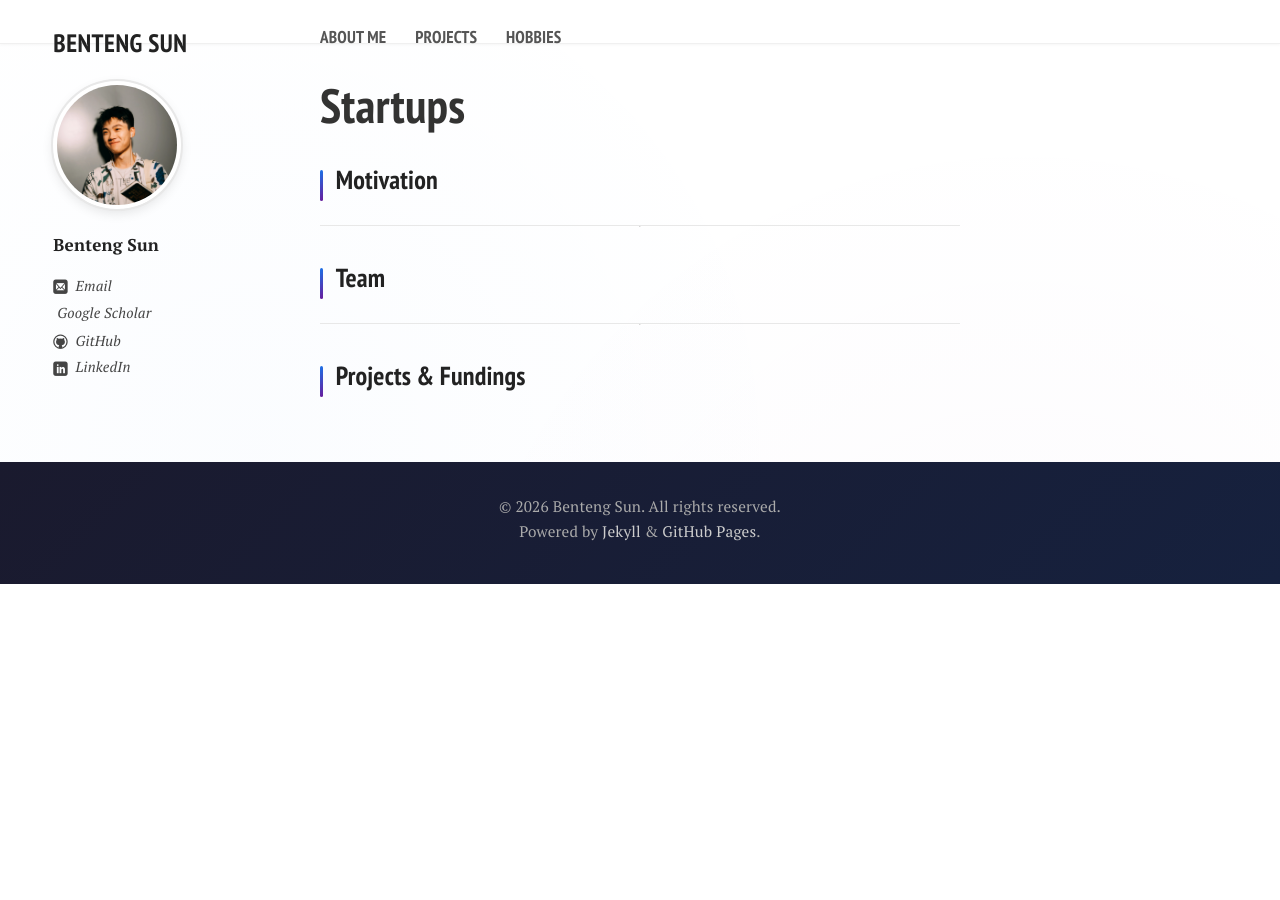
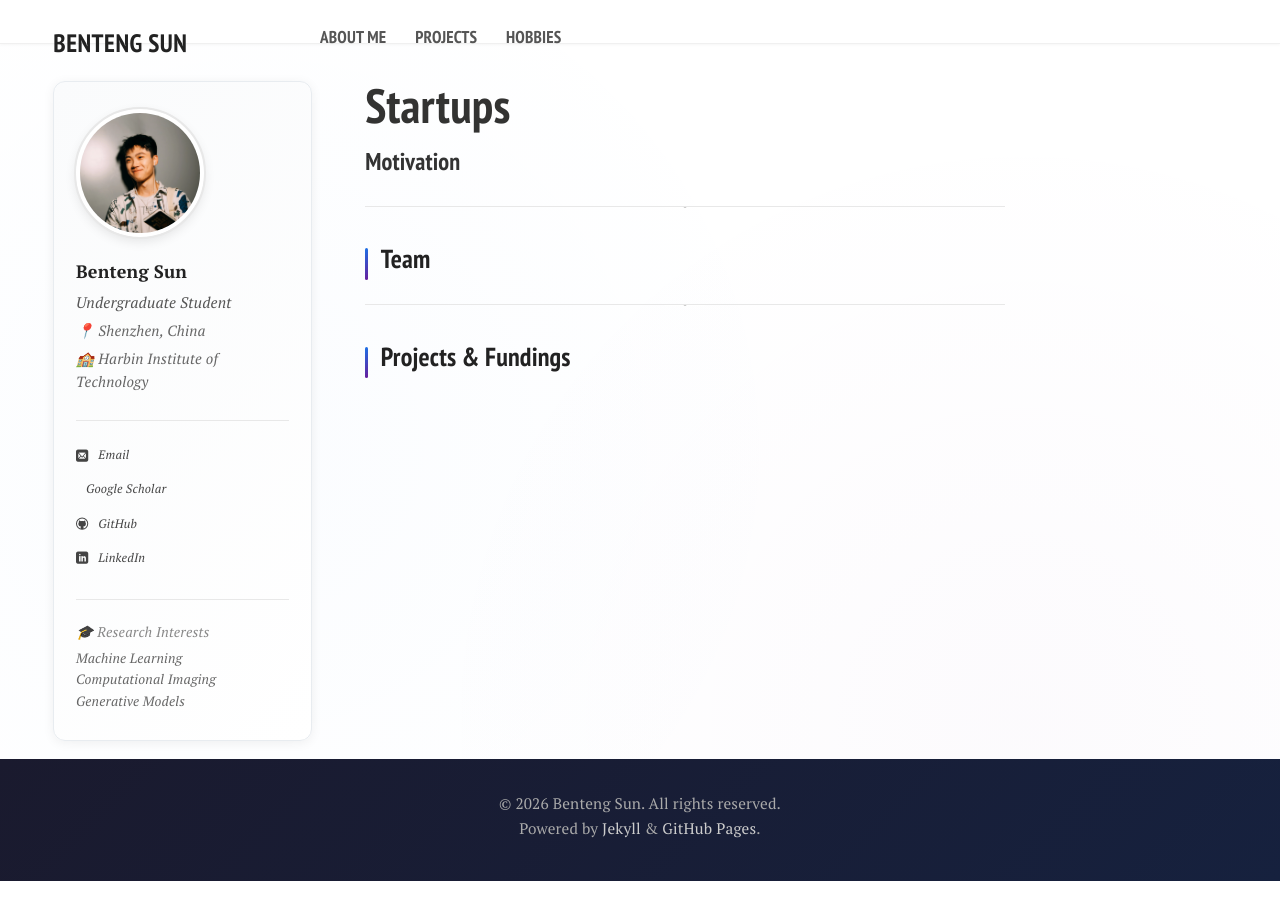
Before and after one commit to SMARK2022/SMARK2022.github.io, a Jekyll site: the page built from startups.md, in a window 1280 px wide. Built offline with Jekyll 4.4.1, drawn with Linux system fonts in a browser that asks for light colours; nearby versions of some CDN libraries; comment, search, counter and statistics services are not loaded; a style sheet for code colours, icons or effects is not loaded.

Commit message:
优化主页设计：添加友好开场白和充实左侧栏
## 主要改进
- 添加 "Hi there, I'm Benteng Sun 🎨" 友好开场白
- 主标题改为 "About Me 👋" 更加亲切

## 左侧栏优化
- 添加职位信息：Undergraduate Student
- 添加地理位置：📍 Shenzhen, China
- 添加所属机构：🏫 Harbin Institute of Technology
- 新增研究兴趣快速预览区块
- 优化链接间距和字体大小
- 添加分隔线区分不同信息区域

## 样式增强
- 为左侧栏添加渐变背景和圆角边框
- 优化链接 hover 效果，添加平移动画
- 为 h1 和 h2 标题添加特殊样式
- "Hi there" 标题使用独特样式，不显示装饰条

Co-Authored-By: Claude Opus 4.6 <noreply@anthropic.com>

```diff
--- a/_includes/author-bio.html
+++ b/_includes/author-bio.html
@@ -1,27 +1,40 @@
 <img src="{{ site.url }}/{{ site.owner.avatar }}" class="bio-photo" alt="{{ site.owner.name }} bio photo">
 
-<p style="text-indent:0;margin-top:0.8em;font-size:0.95em;font-weight:700;font-style:normal;color:#222;">{{ site.owner.name }}</p>
+<p style="text-indent:0;margin-top:0.8em;font-size:1em;font-weight:700;font-style:normal;color:#222;line-height:1.3;">{{ site.owner.name }}</p>
 
-{% if site.owner.bio %}<p style="text-indent:0;margin-top:0;font-style:italic;">{{ site.owner.bio }}</p>{% endif %}
+<p style="text-indent:0;margin-top:0.5em;font-size:0.85em;color:#555;line-height:1.5;">Undergraduate Student</p>
 
-{% if site.owner.email %}<p style="text-indent:0;margin-top:1.2em;margin-bottom:0.3em;"><a href="mailto:{{ site.owner.email }}" target="_blank"><i class="icon-mail"></i> Email</a></p>{% endif %}
+<p style="text-indent:0;margin-top:0.3em;font-size:0.82em;color:#666;line-height:1.5;">📍 Shenzhen, China</p>
 
-{% if site.owner.cv %}<p style="text-indent:0;margin-bottom:0.3em;"><a href="{{ site.owner.cv }}"><img src="{{ site.url }}/assets/logo/icons8-cv-100.png" width="16.5" height="16.5"> My CV</a></p>{% endif %}
+<p style="text-indent:0;margin-top:0.3em;font-size:0.82em;color:#666;line-height:1.5;">🏫 Harbin Institute of Technology</p>
 
-{% if site.owner.scholar %}<p style="text-indent:0;margin-bottom:0.3em;"><a href="{{ site.owner.scholar }}"><i class="ai ai-google-scholar-square"></i> Google Scholar</a></p>{% endif %}
+<div style="margin-top:1.5em;padding-top:1.2em;border-top:1px solid #e8e8e8;">
 
-{% if site.owner.github %}<p style="text-indent:0;margin-bottom:0.3em;"><a href="https://github.com/{{ site.owner.github }}"><i class="icon-github"></i> GitHub</a></p>{% endif %}
+{% if site.owner.email %}<p style="text-indent:0;margin-bottom:0.5em;"><a href="mailto:{{ site.owner.email }}" target="_blank" style="font-size:0.85em;"><i class="icon-mail"></i> Email</a></p>{% endif %}
 
-{% if site.owner.linkedin %}<p style="text-indent:0;margin-bottom:0.3em;"><a href="https://linkedin.com/in/{{ site.owner.linkedin }}"><i class="icon-linkedin"></i> LinkedIn</a></p>{% endif %}
+{% if site.owner.cv %}<p style="text-indent:0;margin-bottom:0.5em;"><a href="{{ site.owner.cv }}" style="font-size:0.85em;"><img src="{{ site.url }}/assets/logo/icons8-cv-100.png" width="16.5" height="16.5"> CV</a></p>{% endif %}
 
-{% if site.owner.twitter %}<p style="text-indent:0;margin-bottom:0.3em;"><a href="https://twitter.com/{{ site.owner.twitter }}"><i class="icon-twitter"></i> Twitter</a></p>{% endif %}
+{% if site.owner.scholar %}<p style="text-indent:0;margin-bottom:0.5em;"><a href="{{ site.owner.scholar }}" style="font-size:0.85em;"><i class="ai ai-google-scholar-square"></i> Google Scholar</a></p>{% endif %}
 
-{% if site.owner.researchgate %}<p style="text-indent:0;margin-bottom:0.3em;"><a href="{{ site.owner.researchgate }}"><img src="{{ site.url }}/assets/logo/icons8-rg.png" width="14" height="14"> ResearchGate</a></p>{% endif %}
+{% if site.owner.github %}<p style="text-indent:0;margin-bottom:0.5em;"><a href="https://github.com/{{ site.owner.github }}" style="font-size:0.85em;"><i class="icon-github"></i> GitHub</a></p>{% endif %}
 
-{% if site.owner.facebook %}<p style="text-indent:0;margin-bottom:0.3em;"><a href="https://facebook.com/{{ site.owner.facebook }}"><i class="icon-facebook"></i> Facebook</a></p>{% endif %}
+{% if site.owner.linkedin %}<p style="text-indent:0;margin-bottom:0.5em;"><a href="https://linkedin.com/in/{{ site.owner.linkedin }}" style="font-size:0.85em;"><i class="icon-linkedin"></i> LinkedIn</a></p>{% endif %}
 
-{% if site.owner.instagram %}<p style="text-indent:0;margin-bottom:0.3em;"><a href="https://instagram.com/{{ site.owner.instagram }}"><i class="icon-instagram"></i> Instagram</a></p>{% endif %}
+{% if site.owner.twitter %}<p style="text-indent:0;margin-bottom:0.5em;"><a href="https://twitter.com/{{ site.owner.twitter }}" style="font-size:0.85em;"><i class="icon-twitter"></i> Twitter</a></p>{% endif %}
 
-{% if site.owner.zhihu %}<p style="text-indent:0;margin-bottom:0.3em;"><a href="{{ site.owner.zhihu }}"><img src="{{ site.url }}/assets/logo/icons8-zhihu-96.png" width="15.8" height="15.8"> Zhihu</a></p>{% endif %}
+{% if site.owner.researchgate %}<p style="text-indent:0;margin-bottom:0.5em;"><a href="{{ site.owner.researchgate }}" style="font-size:0.85em;"><img src="{{ site.url }}/assets/logo/icons8-rg.png" width="14" height="14"> ResearchGate</a></p>{% endif %}
 
-{% if site.owner.bilibili %}<p style="text-indent:0;margin-bottom:0.3em;"><a href="https://space.bilibili.com/{{ site.owner.bilibili }}"><img src="{{ site.url }}/assets/logo/icons8-retro-tv-100.png" width="15" height="15"> Bilibili</a></p>{% endif %}
+{% if site.owner.facebook %}<p style="text-indent:0;margin-bottom:0.5em;"><a href="https://facebook.com/{{ site.owner.facebook }}" style="font-size:0.85em;"><i class="icon-facebook"></i> Facebook</a></p>{% endif %}
+
+{% if site.owner.instagram %}<p style="text-indent:0;margin-bottom:0.5em;"><a href="https://instagram.com/{{ site.owner.instagram }}" style="font-size:0.85em;"><i class="icon-instagram"></i> Instagram</a></p>{% endif %}
+
+{% if site.owner.zhihu %}<p style="text-indent:0;margin-bottom:0.5em;"><a href="{{ site.owner.zhihu }}" style="font-size:0.85em;"><img src="{{ site.url }}/assets/logo/icons8-zhihu-96.png" width="15.8" height="15.8"> Zhihu</a></p>{% endif %}
+
+{% if site.owner.bilibili %}<p style="text-indent:0;margin-bottom:0.5em;"><a href="https://space.bilibili.com/{{ site.owner.bilibili }}" style="font-size:0.85em;"><img src="{{ site.url }}/assets/logo/icons8-retro-tv-100.png" width="15" height="15"> Bilibili</a></p>{% endif %}
+
+</div>
+
+<div style="margin-top:1.5em;padding-top:1.2em;border-top:1px solid #e8e8e8;">
+  <p style="text-indent:0;font-size:0.78em;color:#888;line-height:1.5;margin-bottom:0.4em;">🎓 Research Interests</p>
+  <p style="text-indent:0;font-size:0.75em;color:#666;line-height:1.6;margin-bottom:0;">Machine Learning<br>Computational Imaging<br>Generative Models</p>
+</div>
--- a/assets/css/refined-style.css
+++ b/assets/css/refined-style.css
@@ -32,6 +32,14 @@ body {
 }
 
 /* --- Refined Section Headings --- */
+.article-wrap h1 {
+  font-size: 1.8em;
+  margin-top: 0;
+  margin-bottom: 0.4em;
+  color: #222;
+  font-weight: 700;
+}
+
 .article-wrap h2 {
   font-size: 1.45em;
   margin-top: 1.4em;
@@ -51,6 +59,20 @@ body {
   height: 1.2em;
   background: linear-gradient(135deg, #1a73e8 0%, #6a1b9a 100%);
   border-radius: 2px;
+}
+
+/* Special styling for "Hi there" greeting */
+.article-wrap h2:first-of-type {
+  font-size: 1.35em;
+  color: #333;
+  font-weight: 600;
+  margin-top: 0.8em;
+  margin-bottom: 0.8em;
+  padding-left: 0;
+}
+
+.article-wrap h2:first-of-type::before {
+  display: none;
 }
 
 .article-wrap h3 {
@@ -300,6 +322,32 @@ img.floatpic:hover {
   margin-bottom: 0.4em;
 }
 
+.article-author-top {
+  background: linear-gradient(135deg, #fafbfc 0%, #ffffff 100%);
+  padding: 1.5em 1.2em;
+  border-radius: 12px;
+  box-shadow: 0 2px 12px rgba(0,0,0,0.06);
+  border: 1px solid #e8ecf0;
+}
+
+.article-author-top a {
+  display: flex;
+  align-items: center;
+  gap: 6px;
+  transition: all 0.2s ease;
+  padding: 4px 0;
+}
+
+.article-author-top a:hover {
+  color: #1a73e8 !important;
+  transform: translateX(3px);
+}
+
+.article-author-top a i,
+.article-author-top a img {
+  flex-shrink: 0;
+}
+
 /* --- Blockquote Artistic Style --- */
 blockquote {
   border-left: 4px solid transparent;
```
Also changed, not shown: index.md (+3 -1 lines).
